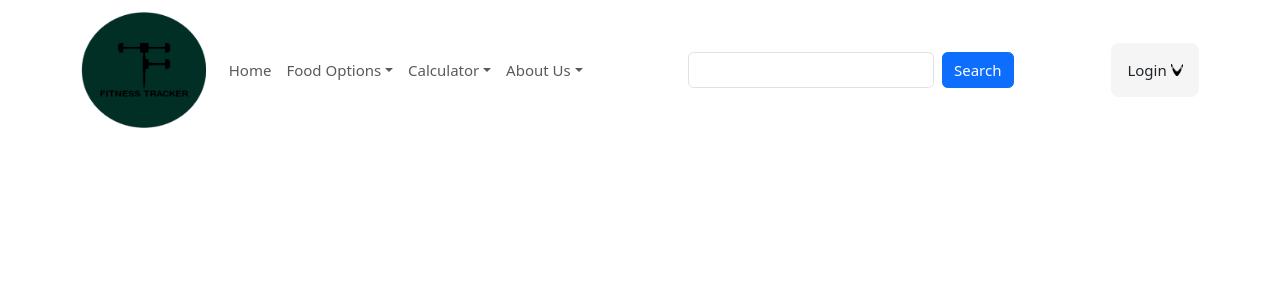
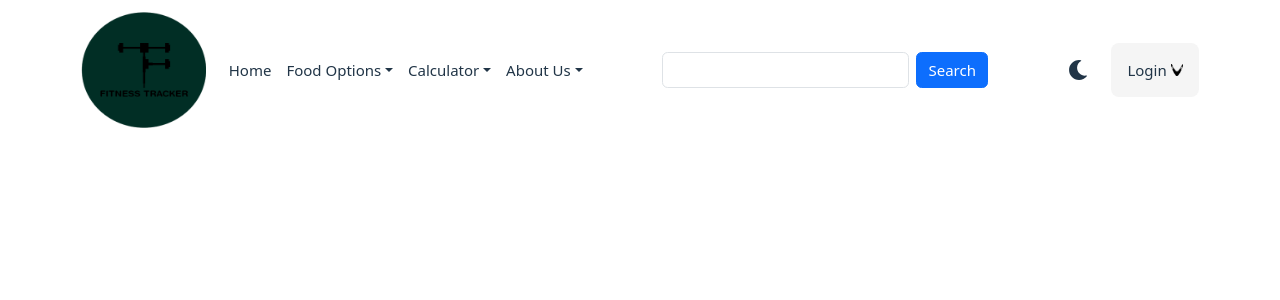
Before and after one commit to ssreekaran/fitness_tracker, a React (Vite) app: page / in a window 1280 px wide. Shown: the top 300 px of the page. Built offline with nearby package versions, Linux system fonts and the light colour scheme.

Commit message:
Added dark mode toggle functionality and dark mode specific styles

```diff
--- a/package.json
+++ b/package.json
@@ -12,7 +12,7 @@
   "dependencies": {
     "react": "^18.3.1",
     "react-dom": "^18.3.1",
-    "react-icons": "^5.2.1"
+    "react-icons": "^5.5.0"
   },
   "devDependencies": {
     "@types/react": "^18.3.3",
--- a/src/App.css
+++ b/src/App.css
@@ -2,44 +2,82 @@
   font-family: Inter, system-ui, Avenir, Helvetica, Arial, sans-serif;
   line-height: 1.5;
   font-weight: 400;
-
   color-scheme: light dark;
-  color: rgba(252, 252, 252, 0.871);
-  background-color: #242424;
-
   font-synthesis: none;
   text-rendering: optimizeLegibility;
   -webkit-font-smoothing: antialiased;
   -moz-osx-font-smoothing: grayscale;
 }
+
+/* Light mode (default) */
+:root {
+  --background-color: #ffffff;
+  --text-color: #213547;
+  --button-bg: #f9f9f9;
+  --dropdown-bg: #e5e5e5;
+  --link-color: #646cff;
+  --link-hover: #747bff;
+  --button-hover: #646cff;
+  --nav-text: #213547;
+}
+
+/* Dark mode */
+:root.dark {
+  --background-color: #242424;
+  --text-color: #ffffff;
+  --button-bg: #2d2d2d;
+  --dropdown-bg: #1a1a1a;
+  --link-color: #818cf8;
+  --link-hover: #93c5fd;
+  --button-hover: #818cf8;
+  --nav-text: #ffffff;
+}
+
+body {
+  margin: 0;
+  background-color: var(--background-color);
+  color: var(--text-color);
+  display: flex;
+  place-items: center;
+  min-width: 320px;
+  min-height: 100vh;
+  transition: background-color 0.3s ease, color 0.3s ease;
+}
+
 .container {
   display: flex;
   flex-flow: center;
 }
+
 #NavContainer {
   display: flex;
   align-items: center;
+  color: var(--nav-text);
 }
+
+.navbar {
+  background-color: var(--background-color) !important;
+}
+
+.navbar-light .navbar-nav .nav-link {
+  color: var(--nav-text) !important;
+}
+
 a {
   font-weight: 500;
-  color: #646cff;
+  color: var(--link-color);
   text-decoration: inherit;
-}
-a:hover {
-  color: #535bf2;
+  transition: color 0.3s ease;
 }
 
-body {
-  margin: 0;
-  display: flex;
-  place-items: center;
-  min-width: 320px;
-  min-height: 100vh;
+a:hover {
+  color: var(--link-hover);
 }
 
 h1 {
   font-size: 3.2em;
   line-height: 1.1;
+  color: var(--text-color);
 }
 
 button {
@@ -49,27 +87,48 @@ button {
   font-size: 1em;
   font-weight: 500;
   font-family: inherit;
-  background-color: #1a1a1a;
+  background-color: var(--button-bg);
+  color: var(--text-color);
   cursor: pointer;
-  transition: border-color 0.25s;
+  transition: border-color 0.25s, background-color 0.3s, color 0.3s;
 }
+
 button:hover {
-  border-color: #646cff;
+  border-color: var(--button-hover);
 }
+
 button:focus,
 button:focus-visible {
   outline: 4px auto -webkit-focus-ring-color;
 }
 
-@media (prefers-color-scheme: light) {
-  :root {
-    color: #213547;
-    background-color: #ffffff;
-  }
-  a:hover {
-    color: #747bff;
-  }
-  button {
-    background-color: #f9f9f9;
-  }
+/* Dark mode toggle specific styles */
+.dark-mode-toggle {
+  padding: 8px;
+  border-radius: 50%;
+  border: none;
+  outline: none;
+  background: transparent;
+  cursor: pointer;
+  transition: background-color 0.3s;
+  display: flex;
+  align-items: center;
+  justify-content: center;
 }
+
+.dark-mode-toggle:hover {
+  background-color: var(--button-bg);
+}
+
+.dark-mode-toggle:focus {
+  outline: none;
+  box-shadow: 0 0 0 2px var(--link-color);
+}
+
+.dark-mode-toggle svg {
+  width: 20px;
+  height: 20px;
+  color: var(--text-color);
+  transition: color 0.3s ease;
+  display: block;
+}
--- a/src/Dropdown/DropdownButton.css
+++ b/src/Dropdown/DropdownButton.css
@@ -3,10 +3,11 @@
   align-items: center;
   width: fit-content;
   padding: 16px;
-  background-color: whitesmoke;
+  background-color: #f5f5f5;
   border-radius: 8px;
   /*box-shadow: darkgray 0px 8px 24px;*/
   cursor: pointer;
+  color: #213547; /* Fixed color for text since background is always light */
 }
 
 .toggle-icon {
@@ -14,6 +15,7 @@
   align-items: center;
   justify-content: center;
   margin-left: 4px;
+  color: #213547; /* Match the text color */
 }
 
 .button-open {
--- a/src/Dropdown/DropdownContent.css
+++ b/src/Dropdown/DropdownContent.css
@@ -6,14 +6,15 @@
   align-items: center;
   padding: 16px;
   margin-top: 8px;
-  background-color: whitesmoke;
+  background-color: var(--dropdown-bg);
   border-radius: 8px;
-  /*box-shadow: darkgray 0px 8px 24px;*/
+  box-shadow: 0 2px 8px rgba(0, 0, 0, 0.1);
   max-height: 40vh;
-  overflow-y: scroll;
+  overflow-y: auto;
   scrollbar-width: none;
   -ms-overflow-style: none;
   opacity: 0;
+  transition: opacity 0.2s ease, background-color 0.3s ease;
 }
 
 .dropdown-content::-webkit-scrollbar {
@@ -24,3 +25,9 @@
 .content-open {
   opacity: 1;
 }
+
+/* Dark mode specific styles */
+:root.dark .dropdown-content {
+  background-color: #1a1a1a;
+  box-shadow: 0 2px 8px rgba(0, 0, 0, 0.3);
+}
--- a/src/Dropdown/LoginForm.css
+++ b/src/Dropdown/LoginForm.css
@@ -3,38 +3,60 @@
   flex-direction: column;
   width: 200px;
   margin: auto;
+  color: var(--text-color);
 }
 
 .login-form label {
   margin-bottom: 5px;
+  color: var(--text-color);
 }
 
 .login-form input {
   margin-bottom: 10px;
   padding: 10px;
-  border: 1px solid #ccc;
+  border: 1px solid var(--button-hover);
   border-radius: 4px;
+  background-color: var(--background-color);
+  color: var(--text-color);
+  transition: border-color 0.3s, background-color 0.3s;
+}
+
+.login-form input:focus {
+  outline: none;
+  border-color: var(--link-color);
+  box-shadow: 0 0 0 2px rgba(100, 108, 255, 0.2);
 }
 
 .login-form button {
   padding: 10px;
-  background-color: #0d6efd;
+  background-color: var(--link-color);
   color: white;
   border: none;
   border-radius: 4px;
   cursor: pointer;
+  transition: background-color 0.3s;
 }
 
 .login-form button:hover {
-  background-color: #0b5fdd;
+  background-color: var(--link-hover);
 }
 
-#email {
-  background-color: white;
-  color: black;
+/* Ensure inputs are always readable */
+:root.dark .login-form input {
+  background-color: var(--background-color);
+  color: var(--text-color);
+  border-color: var(--link-color);
 }
 
-#password {
-  background-color: white;
-  color: black;
+:root.dark .login-form {
+  background-color: var(--button-bg);
+  padding: 15px;
+  border-radius: 8px;
 }
+
+:root:not(.dark) .login-form {
+  background-color: var(--background-color);
+  padding: 15px;
+  border-radius: 8px;
+  box-shadow: 0 2px 4px rgba(0, 0, 0, 0.1);
+}
--- a/src/Dropdown/LoginForm.tsx
+++ b/src/Dropdown/LoginForm.tsx
@@ -5,7 +5,7 @@ function LoginForm() {
   const [email, setEmail] = React.useState("");
   const [password, setPassword] = React.useState("");
 
-  const handleSubmit = (event) => {
+  const handleSubmit = (event: React.FormEvent) => {
     event.preventDefault();
     // Handle form submission logic here
   };
--- a/src/Header.tsx
+++ b/src/Header.tsx
@@ -2,6 +2,8 @@ import Dropdown from "./Dropdown/Dropdown";
 import Navbar from "./Navbar";
 import SearchBar from "./SearchBar";
 import LoginForm from "./Dropdown/LoginForm";
+import DarkModeToggle from "./dark";
+
 function Header() {
   return (
     <body>
@@ -10,7 +12,10 @@ function Header() {
           <div className="container">
             <Navbar />
             <SearchBar />
-            <Dropdown buttonText="Login" content={<LoginForm />} />
+            <div className="d-flex align-items-center gap-3">
+              <DarkModeToggle />
+              <Dropdown buttonText="Login" content={<LoginForm />} />
+            </div>
           </div>
         </nav>
       </div>
--- /dev/null
+++ b/src/dark.tsx
@@ -0,0 +1,59 @@
+import { useState, useEffect } from 'react';
+import { FaSun, FaMoon } from 'react-icons/fa';
+
+const DarkModeToggle = () => {
+  const [isDarkMode, setIsDarkMode] = useState(false);
+
+  useEffect(() => {
+    // Check for saved theme preference or system preference
+    const savedTheme = localStorage.getItem('darkMode');
+    const prefersDark = window.matchMedia('(prefers-color-scheme: dark)').matches;
+    const initialDarkMode = savedTheme ? savedTheme === 'true' : prefersDark;
+
+    setIsDarkMode(initialDarkMode);
+    updateTheme(initialDarkMode);
+
+    // Listen for system theme changes
+    const mediaQuery = window.matchMedia('(prefers-color-scheme: dark)');
+    const handleChange = (e: MediaQueryListEvent) => {
+      if (localStorage.getItem('darkMode') === null) {
+        setIsDarkMode(e.matches);
+        updateTheme(e.matches);
+      }
+    };
+
+    mediaQuery.addEventListener('change', handleChange);
+    return () => mediaQuery.removeEventListener('change', handleChange);
+  }, []);
+
+  const updateTheme = (dark: boolean) => {
+    if (dark) {
+      document.documentElement.classList.add('dark');
+    } else {
+      document.documentElement.classList.remove('dark');
+    }
+    localStorage.setItem('darkMode', dark.toString());
+  };
+
+  const toggleDarkMode = () => {
+    const newMode = !isDarkMode;
+    setIsDarkMode(newMode);
+    updateTheme(newMode);
+  };
+
+  return (
+    <button
+      onClick={toggleDarkMode}
+      className="dark-mode-toggle"
+      aria-label={isDarkMode ? 'Switch to light mode' : 'Switch to dark mode'}
+    >
+      {isDarkMode ? (
+        <FaSun className="text-yellow-400" />
+      ) : (
+        <FaMoon className="text-slate-700" />
+      )}
+    </button>
+  );
+};
+
+export default DarkModeToggle;
```
Also changed, not shown: 1 other file (tests, documents, lock files or other folders).
